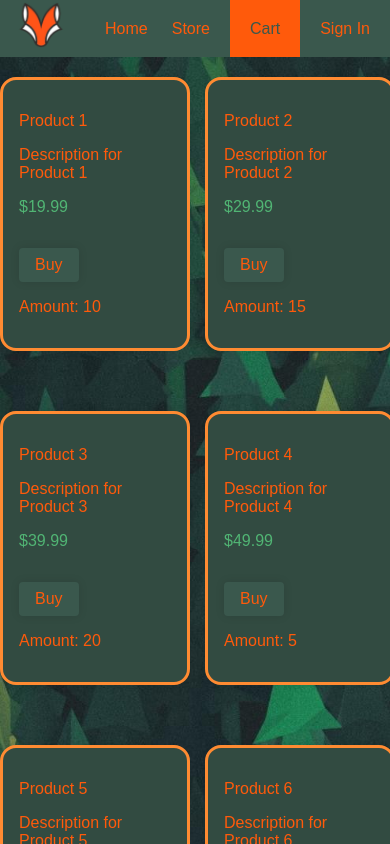
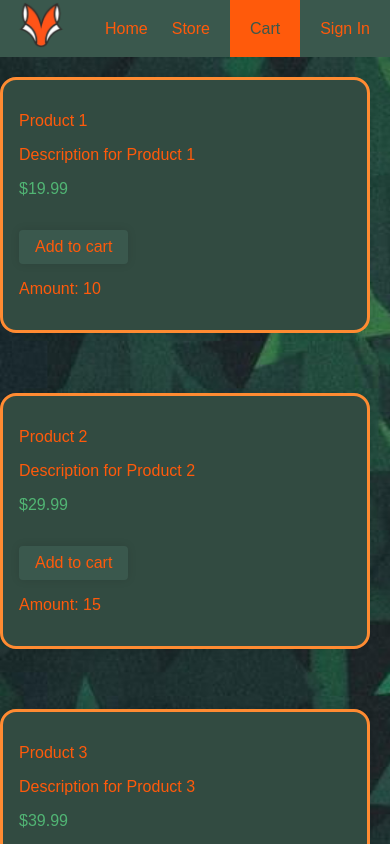
Before and after one commit to SolarDefender/Order-management-system, a React (Create React App) app in the folder frontend/: page /store in a window 390 px wide. Shown: the top 844 px of the page. Built offline with nearby package versions, Linux system fonts and the light colour scheme.

Commit message:
Fixed scaling of containers

```diff
--- a/frontend/src/Pages/StorePage.jsx
+++ b/frontend/src/Pages/StorePage.jsx
@@ -73,7 +73,7 @@ function StorePage() {
                         <p>{item.Name}</p>
                         <p>{item.Description}</p>
                         <div className='price'><p>${item.Price.toFixed(2)}</p></div>
-                        <button className='store-button' onClick={() => cartHandler(item)}>Buy</button>
+                        <button className='store-button' onClick={() => cartHandler(item)}>Add to cart</button>
                         <p>Amount: {item.Amount}</p>
                     </div>
                 </div>
--- a/frontend/src/Pages/pageStyles.css
+++ b/frontend/src/Pages/pageStyles.css
@@ -18,6 +18,7 @@ body {
 }
 
 .total-section {
+  padding: 1em;
   background-color: #324b41;
   border: #ff8b32;
   border-style: solid;
@@ -41,7 +42,7 @@ body {
 }
 
 .product-container {
-  min-width: 190px;
+  min-width: 220px;
   padding: 1em;
   background-color: #324b41;
   box-shadow: 0 0 10px rgba(0, 0, 0, 0.1);
@@ -55,7 +56,7 @@ body {
 .grid-container {
 
   display: grid;
-  grid-template-columns: repeat(auto-fill, minmax(180px, 1fr));
+  grid-template-columns: repeat(5, minmax(180px, 1fr));
   gap: 20px;
 }
 
@@ -128,8 +129,13 @@ header {
 }
 
 
-@media screen and (max-width: 768px) {
+@media screen and (max-width: 1120px) {
   .grid-container {
-    grid-template-columns: repeat(auto-fill, minmax(150px, 1fr));
+    grid-template-columns: repeat(2, minmax(150px, 1fr));
   }
 }
+@media screen and (max-width: 650px) {
+  .grid-container {
+    grid-template-columns: repeat(1, minmax(150px, 1fr));
+  }
+}
```
